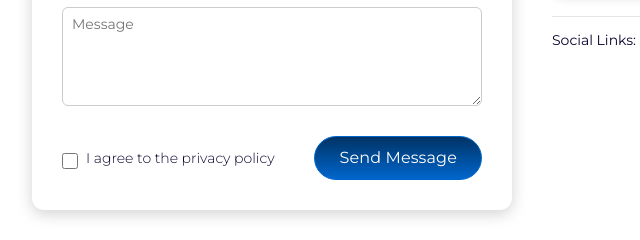
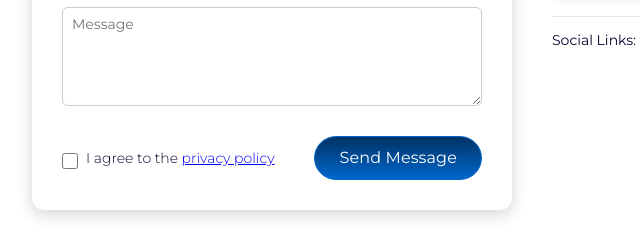
Before and after one commit to AlinaNova0/Anerix, a plain HTML site: page index.html in a window 1280 px wide. Shown: the part 5893-6133 px from the top of the page, 58-698 px from the left. Drawn offline with nearby package versions, Linux system fonts and the light colour scheme.

Commit message:
Update index.html

```diff
--- a/index.html
+++ b/index.html
@@ -797,7 +797,7 @@
               <div class="form-footer">
                 <label class="checkbox">
                   <input type="checkbox" name="privacy" required />
-                  <span>I agree to the privacy policy</span>
+                  <span>I agree to the <a href="/privacy/" target="_blank" class="privacy-link">privacy policy</a> </span>
                 </label>
                 <button type="submit" class="btn btn--primary">
                   Send Message
```
